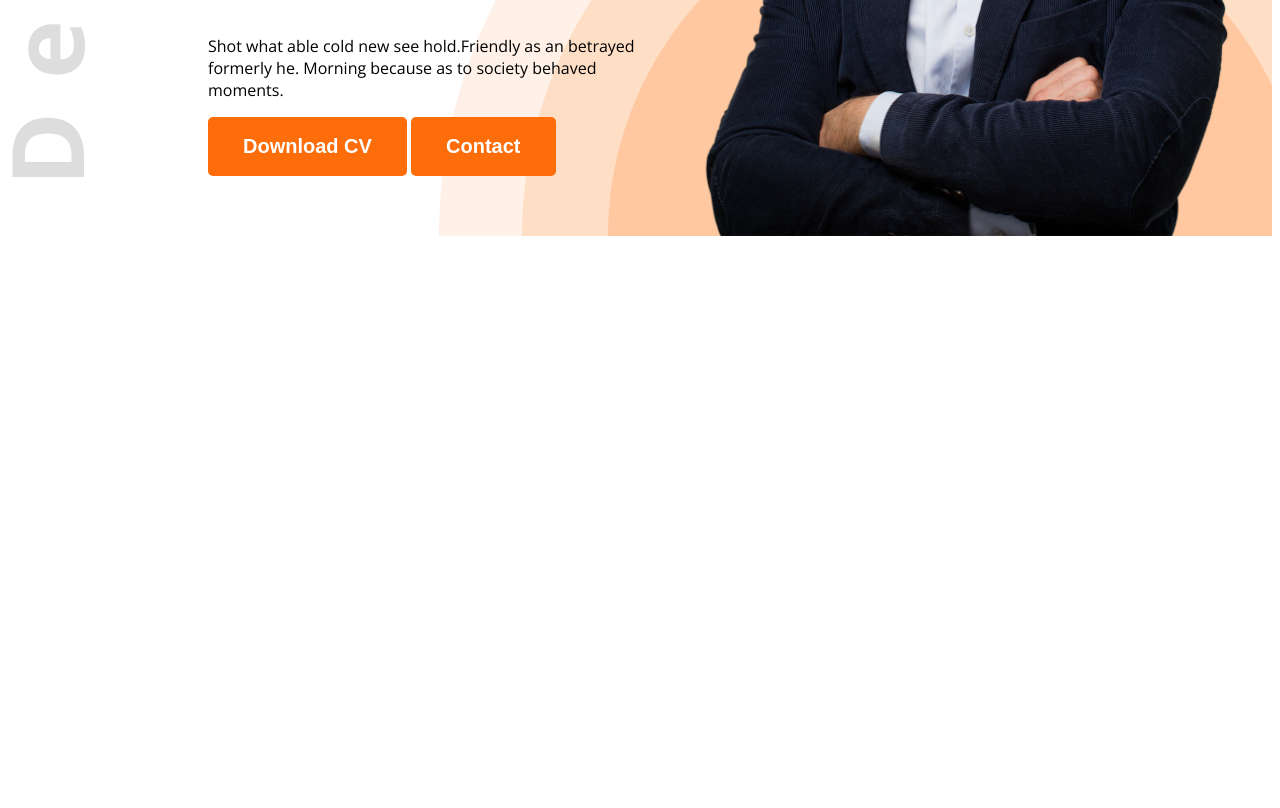
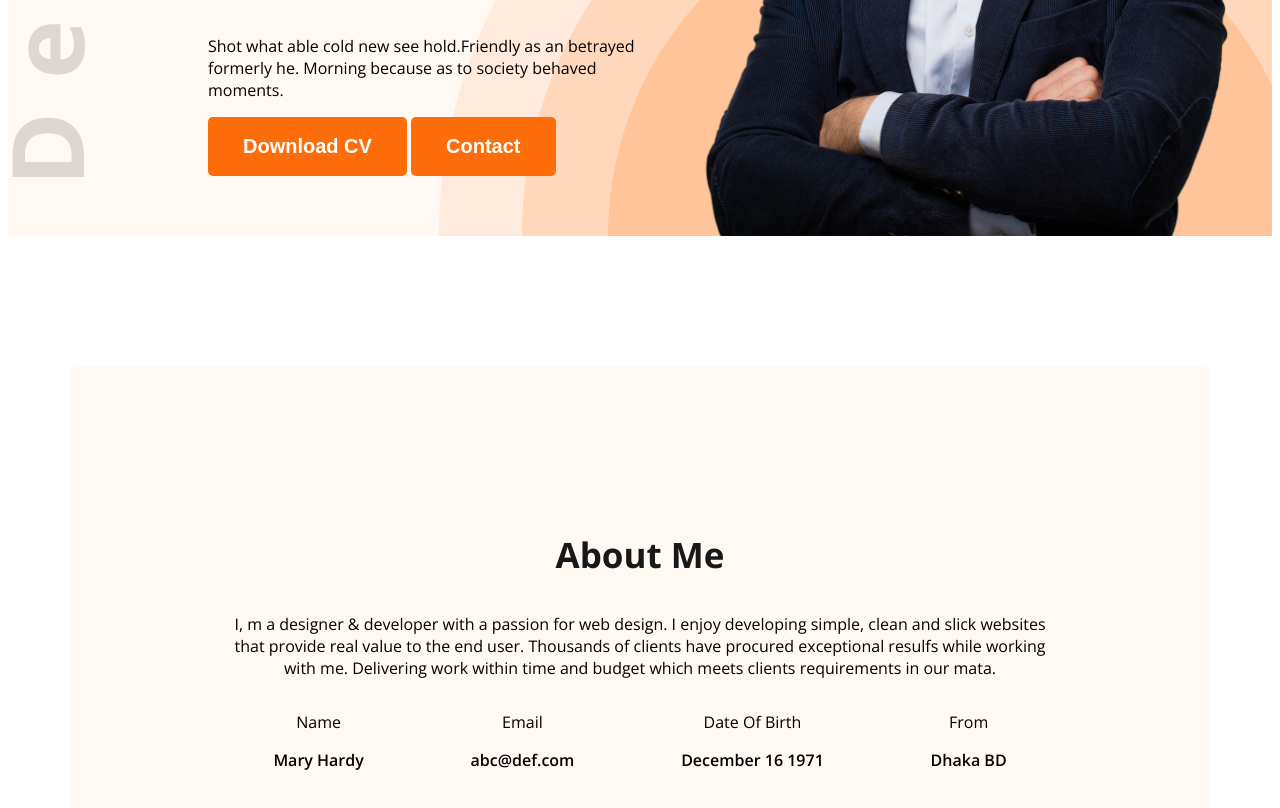
Before and after one commit to ArifuzzamanArif10/web-dev-portfolio, a plain HTML site: page index.html in a window 1280 px wide. Shown: the part 594-1402 px from the top of the page. Before the commit the page ends 838 px from the top, so only its background shows below. Drawn offline with nearby package versions, Linux system fonts and the light colour scheme.

Commit message:
Add main

```diff
--- a/index.html
+++ b/index.html
@@ -15,7 +15,7 @@
 
 
 <body class="open-sans-normal">
-    <header class="header">
+    <header class="header  secondary-bg">
          <nav>
            <h3 class="nav-title">Ma<span class="text-primary">r</span>y</h3>
             <ul>
@@ -40,7 +40,33 @@
          </div>
     </header>
     <main>
+        <section class="about  secondary-bg">
+           <h3 class="section-title">About Me</h3>
+           <p class="scetion-description">
+            I, m a designer & developer with a passion for web design. I enjoy developing simple, clean and slick websites that provide real value to the end user. Thousands of clients have procured exceptional resulfs while working with me. Delivering work within time and budget which meets clients requirements in our mata.
+           </p>
+           <div class="about-items">
+             <!-- .about-item*4>p.item-title+p.item-description -->
+              <div class="about-item">
+                <p class="item-title">Name</p>
+                <p class="item-description">Mary Hardy</p>
+              </div>
+              <div class="about-item">
+                <p class="item-title">Email</p>
+                <p class="item-description">abc@def.com</p>
+              </div>
+              <div class="about-item">
+                <p class="item-title">Date Of Birth</p>
+                <p class="item-description">December 16 1971</p>
+              </div>
+              <div class="about-item">
+                <p class="item-title">From</p>
+                <p class="item-description">Dhaka BD</p>
+              </div>
 
+
+           </div>
+        </section>
     </main>
     <footer>
 
--- a/styles/portfolio.css
+++ b/styles/portfolio.css
@@ -10,6 +10,9 @@
 /* Shared Style */
 .text-primary{
     color: #FD6E0A;
+}
+.secondary-bg{
+    background-color:#FFF8F3;
 }
 /* Nav Styles */
 nav{
@@ -27,7 +30,15 @@ nav{
     padding: 18px 35px;
     border-radius: 5px;
 }
-
+.section-title{
+    font-size: 35px;
+    font-weight: bold;
+    color: #181818;
+}
+.section-description{
+    font-size: 18px;
+    columns: #757575;
+}
 /* header */
 .header{
     background-image: url('../images/developer.png'), url('../images/header_bg.png');
@@ -78,3 +89,25 @@ nav li a{
 .banner-profile-pic{
     width: 580px;
 }
+/* main styles */
+main{
+    max-width: 1140px;
+    margin: 0 auto;
+}
+
+/* about styles (main Function er kaj) */
+.about{
+    border-radius: 10px ;
+    padding: 130px 150px;
+    text-align: center;
+    margin-top: 130px;
+
+}
+.about-items{
+    display: flex;
+    justify-content: space-around;
+}
+
+.item-description{
+    font-weight: 600;
+}
```
